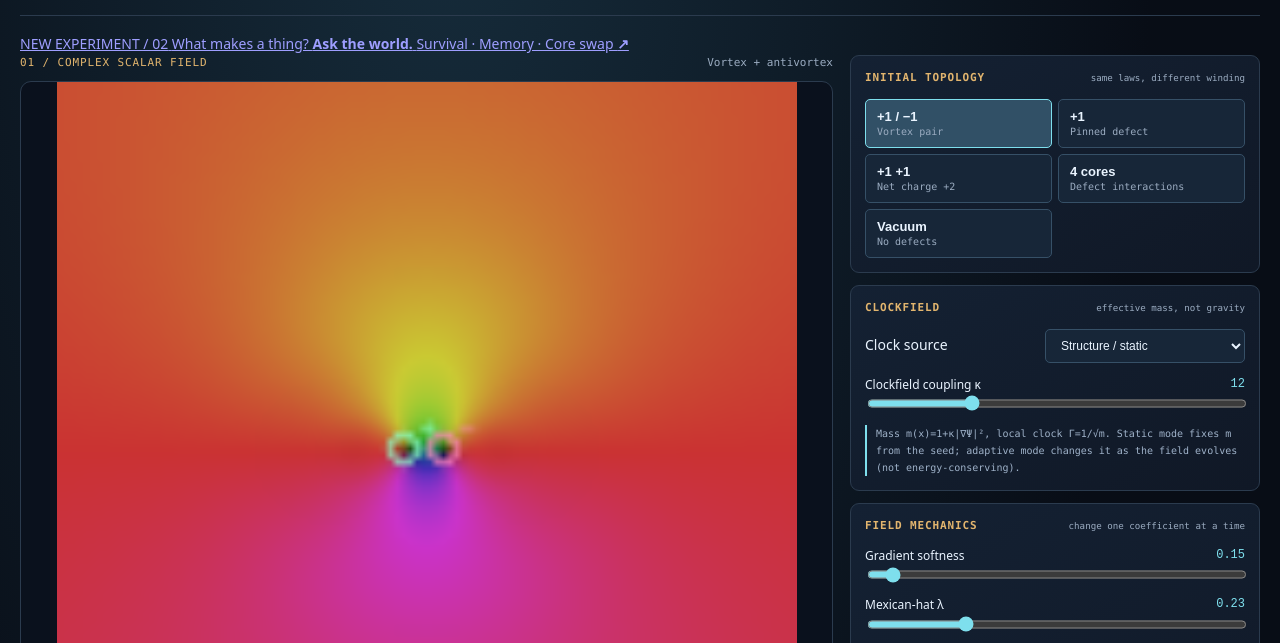
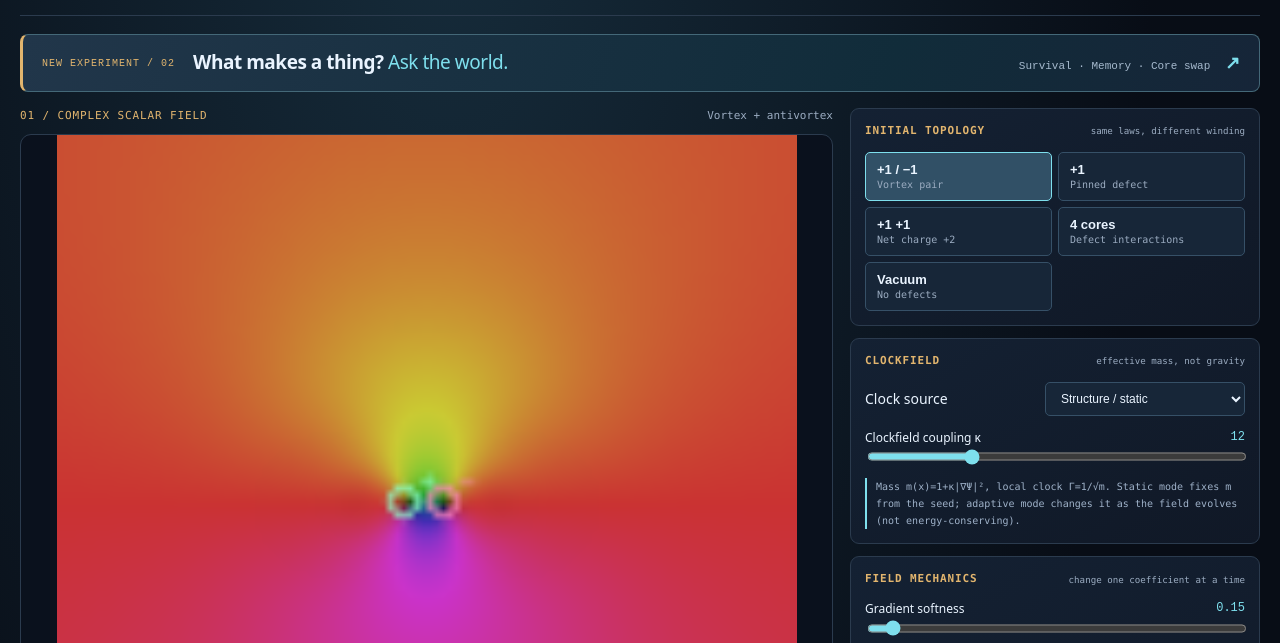
Before and after one commit to anttiluode/ComplexClockfield, a website with bundled scripts: page index.html in a window 1280 px wide. Shown: the part 127-770 px from the top of the page. Built offline with nearby package versions, Linux system fonts and the light colour scheme.

Commit message:
Style prominent link to the deeper identity laboratory

```diff
--- a/style.css
+++ b/style.css
@@ -41,3 +41,12 @@ th,td{text-align:left;border-bottom:1px solid var(--line);padding:8px 5px;white-
 footer{border-top:1px solid var(--line);padding:16px 0;margin-top:20px;text-align:center;font:11px ui-monospace,monospace;color:var(--muted)}
 @media(max-width:1020px){.layout{grid-template-columns:1fr}.rack{display:grid;grid-template-columns:repeat(2,minmax(0,1fr))}.bench{grid-column:1/-1}}
 @media(max-width:630px){.shell{padding:8px}.mast{padding:12px 0}.mast-right{flex-direction:column;gap:8px}.readouts{grid-template-columns:repeat(3,1fr)}.rack{grid-template-columns:1fr}.stagebar{font-size:10px}.readouts strong{font-size:14px}.subtle{display:none}}
+
+.identity-banner{display:grid;grid-template-columns:auto minmax(0,1fr) auto;align-items:center;gap:18px;background:linear-gradient(110deg,#21364a,#112c3a 70%,#162538);border:1px solid #446878;border-left:3px solid #e2b56e;border-radius:8px;margin-bottom:16px;padding:14px 19px;text-decoration:none;color:#eaf4ff}
+.identity-banner:hover{border-color:#7edfed;background:linear-gradient(110deg,#27455b,#183b4b 70%,#192a3d)}
+.identity-index{font:10px ui-monospace,monospace;color:#e2b56e;letter-spacing:.1em}
+.identity-banner-title{font-size:19px;letter-spacing:-.025em;font-weight:700}
+.identity-banner-title strong{font-weight:400;color:#7edfed}
+.identity-cta{font:11px ui-monospace,monospace;color:#a6bace}
+.identity-cta b{font-size:18px;margin-left:8px;color:#7edfed}
+@media(max-width:950px){.identity-banner{grid-template-columns:1fr}.identity-banner-title{font-size:17px}}
```
